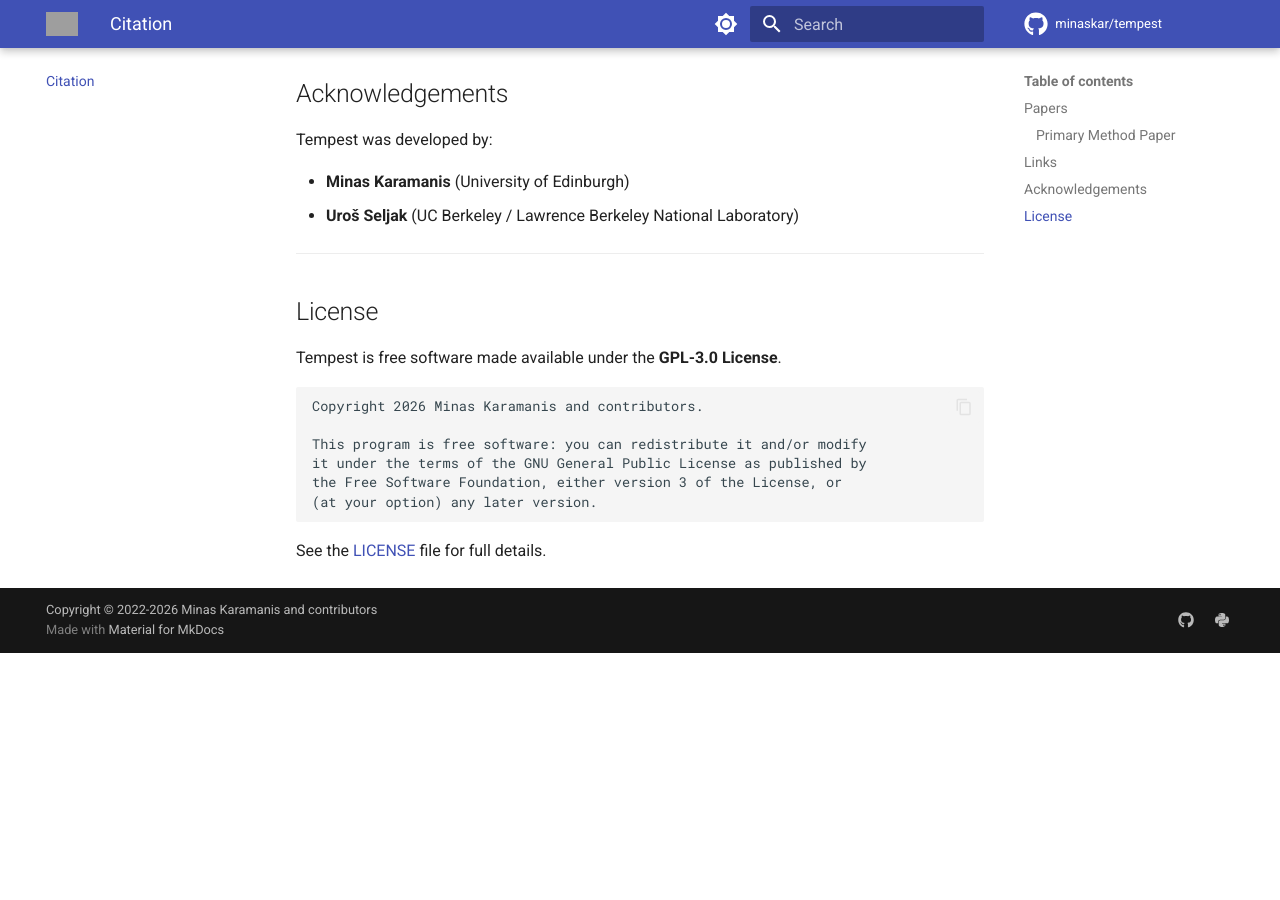
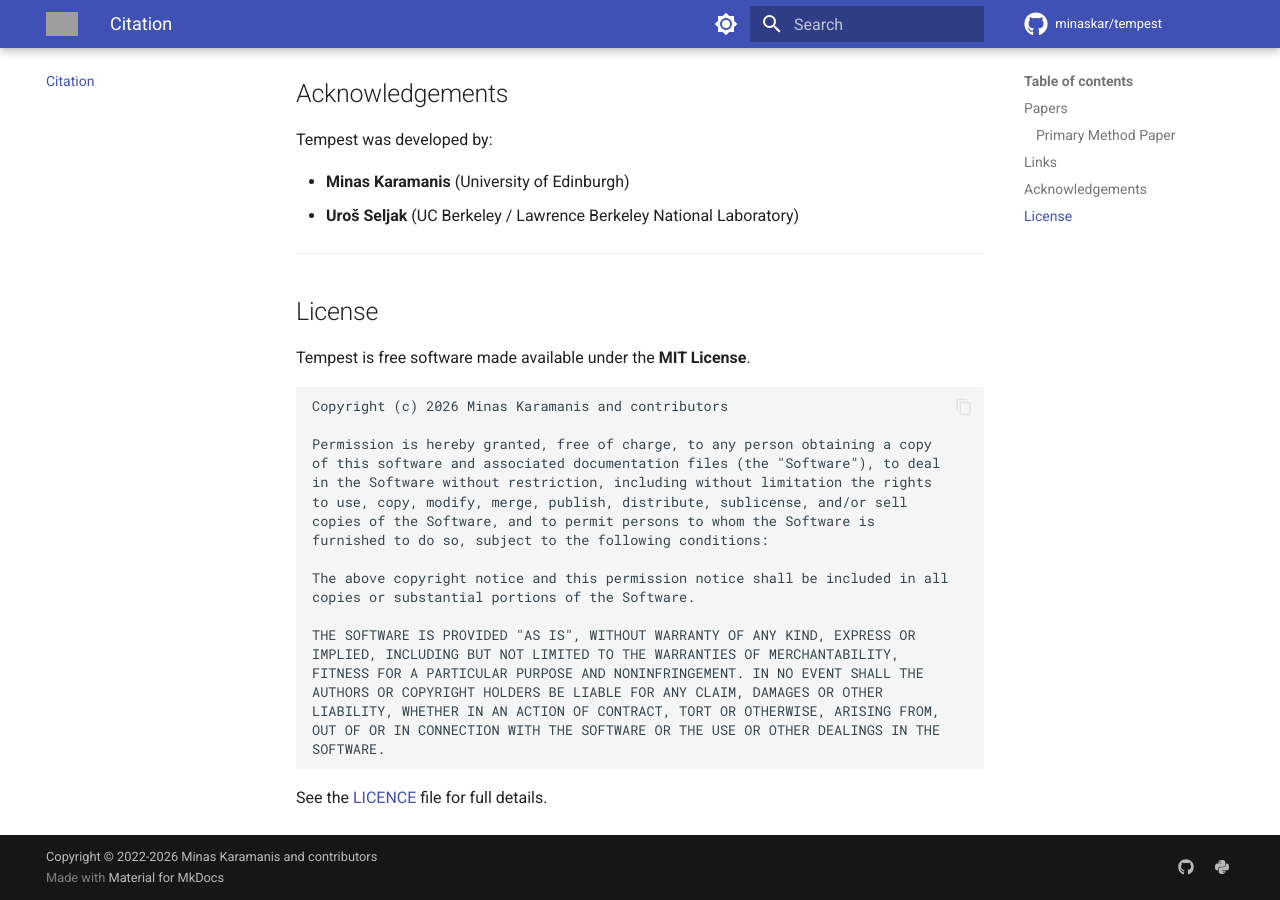
Before and after one commit to minaskar/tempest, an MkDocs documentation site: the page built from docs/citation.md, in a window 1280 px wide and 900 px high, scrolled down 852 px. Built offline with MkDocs 1.6.1 and Material for MkDocs 9.7.7, drawn with Linux system fonts in a browser that asks for light colours; comment, search, counter and statistics services are not loaded; before the commit the page ends 1505 px from its top, so only the background shows below that; grey boxes are pictures that could not be loaded.

Commit message:
Change license from GPL-3.0 to MIT
- Update LICENCE file to MIT license
- Update license in pyproject.toml to MIT
- Update license in tempest/__init__.py to MIT
- Update license references in README.md to MIT
- Update license references in docs/citation.md to MIT
- Update license references in docs/index.md to MIT
- Update CHANGELOG.md to document license change

````diff
--- a/docs/citation.md
+++ b/docs/citation.md
@@ -41,15 +41,28 @@ Tempest was developed by:
 
 ## License
 
-Tempest is free software made available under the **GPL-3.0 License**.
+Tempest is free software made available under the **MIT License**.
 
 ```
-Copyright 2026 Minas Karamanis and contributors.
+Copyright (c) 2026 Minas Karamanis and contributors
 
-This program is free software: you can redistribute it and/or modify
-it under the terms of the GNU General Public License as published by
-the Free Software Foundation, either version 3 of the License, or
-(at your option) any later version.
+Permission is hereby granted, free of charge, to any person obtaining a copy
+of this software and associated documentation files (the "Software"), to deal
+in the Software without restriction, including without limitation the rights
+to use, copy, modify, merge, publish, distribute, sublicense, and/or sell
+copies of the Software, and to permit persons to whom the Software is
+furnished to do so, subject to the following conditions:
+
+The above copyright notice and this permission notice shall be included in all
+copies or substantial portions of the Software.
+
+THE SOFTWARE IS PROVIDED "AS IS", WITHOUT WARRANTY OF ANY KIND, EXPRESS OR
+IMPLIED, INCLUDING BUT NOT LIMITED TO THE WARRANTIES OF MERCHANTABILITY,
+FITNESS FOR A PARTICULAR PURPOSE AND NONINFRINGEMENT. IN NO EVENT SHALL THE
+AUTHORS OR COPYRIGHT HOLDERS BE LIABLE FOR ANY CLAIM, DAMAGES OR OTHER
+LIABILITY, WHETHER IN AN ACTION OF CONTRACT, TORT OR OTHERWISE, ARISING FROM,
+OUT OF OR IN CONNECTION WITH THE SOFTWARE OR THE USE OR OTHER DEALINGS IN THE
+SOFTWARE.
 ```
 
-See the [LICENSE](https://github.com/minaskar/tempest/blob/master/LICENCE) file for full details.
+See the [LICENCE](https://github.com/minaskar/tempest/blob/master/LICENCE) file for full details.
--- a/pyproject.toml
+++ b/pyproject.toml
@@ -11,10 +11,10 @@ authors = [
 description = "Persistent Sampling"
 readme = "README.md"
 requires-python = ">=3.8"
-license = {text = "GPLv3"}
+license = {text = "MIT"}
 classifiers = [
     "Programming Language :: Python :: 3",
-    "License :: OSI Approved :: GNU General Public License v3 (GPLv3)",
+    "License :: OSI Approved :: MIT License",
     "Operating System :: OS Independent",
     "Intended Audience :: Science/Research",
     "Topic :: Scientific/Engineering",
--- a/tempest/__init__.py
+++ b/tempest/__init__.py
@@ -13,7 +13,7 @@ __bibtex__ = """
 __url__ = "https://tempest.readthedocs.io"
 __author__ = "Minas Karamanis"
 __email__ = "minaskar@gmail.com"
-__license__ = "GPL-3.0"
+__license__ = "MIT"
 __description__ = "A Python implementation of Persistent Sampling for accelerated Bayesian Computation"
 
 
````
Also changed, not shown: CHANGELOG.md (+1 -0 lines), README.md (+2 -2 lines), docs/index.md (+2 -2 lines), 1 other file.
